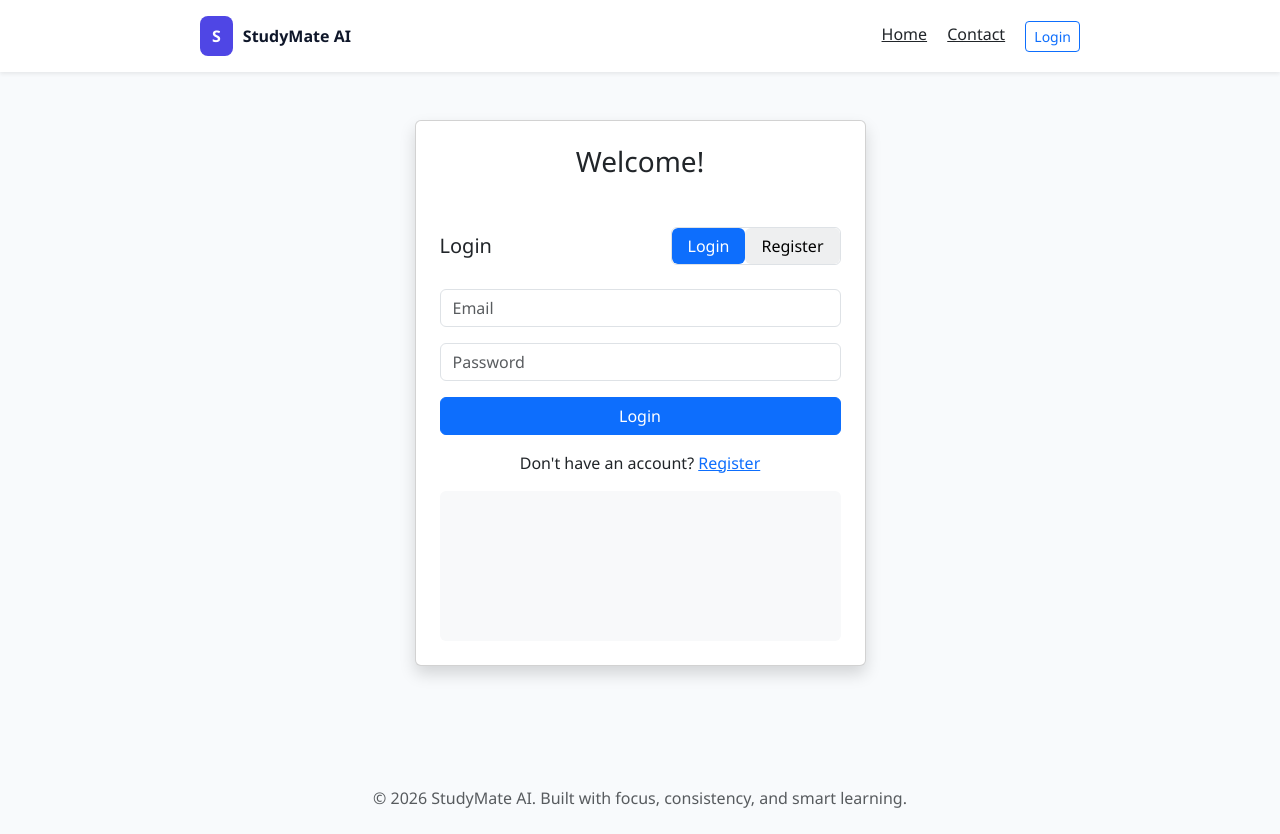
After one commit to MunawwarQamar/Study-Mate-Ai, a Django app: page /auth/ in a window 1280 px wide. The commit adds this page. Run offline with Django 5.2, Linux system fonts and the light colour scheme.

Commit message:
Upgrading the login/register page by adding a tab and JS to switch

```diff
--- a/study_mate_app/static/css/style.css
+++ b/study_mate_app/static/css/style.css
@@ -13,6 +13,30 @@ body {
     background-color: var(--bg);
     font-family: 'Segoe UI', sans-serif;
     color: var(--text);
+}
+
+.auth-page {
+    overflow-y: scroll;
+}
+
+.public-nav{
+    padding: 0px 200px;
+}
+
+.active-tab {
+    background-color: #0d6efd;
+    color: white;
+    border: none;
+}
+
+.inactive-tab {
+    background-color: #eeeff0;
+    color: #000;
+    border: none;
+}
+
+#login-form, #register-form {
+    transition: all 0.2s ease;
 }
 
 .app-shell {
--- a/study_mate_app/static/js/auth-toggle.js
+++ b/study_mate_app/static/js/auth-toggle.js
@@ -1,12 +1,32 @@
 var loginForm = document.getElementById('login-form');
 var registerForm = document.getElementById('register-form');
+
+var formTitle = document.getElementById('form-title');
+var loginTab = document.getElementById('login-tab');
+var registerTab = document.getElementById('register-tab');
 
 function showRegister() {
     loginForm.style.display = 'none';
     registerForm.style.display = 'block';
+
+    formTitle.innerText = "Register";
+
+    loginTab.classList.remove('active-tab');
+    loginTab.classList.add('inactive-tab');
+
+    registerTab.classList.remove('inactive-tab');
+    registerTab.classList.add('active-tab');
 }
 
 function showLogin() {
     registerForm.style.display = 'none';
     loginForm.style.display = 'block';
+
+    formTitle.innerText = "Login";
+
+    registerTab.classList.remove('active-tab');
+    registerTab.classList.add('inactive-tab');
+
+    loginTab.classList.remove('inactive-tab');
+    loginTab.classList.add('active-tab');
 }
--- a/study_mate_app/templates/auth.html
+++ b/study_mate_app/templates/auth.html
@@ -1,5 +1,5 @@
+{% extends 'base_public.html' %}
 {% load static %}
-{% extends 'base.html' %}
 
 {% block content %}
 <div class="container py-5">
@@ -9,7 +9,7 @@
             <div class="card shadow">
                 <div class="card-body p-4">
 
-                    <h3 class="text-center mb-4">
+                    <h3 class="text-center mb-5">
                         {% if messages %}
                         <span class="text-danger">Please fix the errors below</span>
                         {% else %}
@@ -27,16 +27,28 @@
                     </div>
                     {% endif %}
 
+                    <div class="d-flex justify-content-between align-items-center mb-4">
+                        <h5 class="mb-0" id="form-title">Login</h5>
+
+                        <div class="d-flex border rounded overflow-hidden">
+                            <button id="login-tab" class="btn active-tab px-3" onclick="showLogin()">
+                                Login
+                            </button>
+                            <button id="register-tab" class="btn inactive-tab px-3" onclick="showRegister()">
+                                Register
+                            </button>
+                        </div>
+                    </div>
                     <!-- Login Form -->
                     <div id="login-form">
-                        <h5 class="mb-3">Login</h5>
                         <form action="{% url 'login' %}" method="POST">
                             {% csrf_token %}
                             <div class="mb-3">
                                 <input type="email" name="email" class="form-control" placeholder="Email" required>
                             </div>
                             <div class="mb-3">
-                                <input type="password" name="password" class="form-control" placeholder="Password" required>
+                                <input type="password" name="password" class="form-control" placeholder="Password"
+                                    required>
                             </div>
                             <button type="submit" class="btn btn-primary w-100">Login</button>
                         </form>
@@ -44,30 +56,35 @@
                             Don't have an account?
                             <a href="#" onclick="showRegister(); return false;">Register</a>
                         </p>
+                        <div class="bg-light rounded mt-3" style="height: 150px;"></div>
                     </div>
 
                     <!-- Register Form -->
                     <div id="register-form" style="display:none;">
-                        <h5 class="mb-3">Register</h5>
                         <form action="{% url 'register' %}" method="POST">
                             {% csrf_token %}
                             <div class="mb-3">
-                                <input type="text" name="first_name" class="form-control" placeholder="First Name" required>
+                                <input type="text" name="first_name" class="form-control" placeholder="First Name"
+                                    required>
                             </div>
                             <div class="mb-3">
-                                <input type="text" name="last_name" class="form-control" placeholder="Last Name" required>
+                                <input type="text" name="last_name" class="form-control" placeholder="Last Name"
+                                    required>
                             </div>
                             <div class="mb-3">
                                 <input type="email" name="email" class="form-control" placeholder="Email" required>
                             </div>
                             <div class="mb-3">
-                                <input type="date" name="date_of_birth" class="form-control" placeholder="Date of Birth" required>
+                                <input type="date" name="date_of_birth" class="form-control" placeholder="Date of Birth"
+                                    required>
                             </div>
                             <div class="mb-3">
-                                <input type="password" name="password" class="form-control" placeholder="Password" required>
+                                <input type="password" name="password" class="form-control" placeholder="Password"
+                                    required>
                             </div>
                             <div class="mb-3">
-                                <input type="password" name="confirm_password" class="form-control" placeholder="Confirm Password" required>
+                                <input type="password" name="confirm_password" class="form-control"
+                                    placeholder="Confirm Password" required>
                             </div>
                             <button type="submit" class="btn btn-success w-100">Register</button>
                         </form>
--- /dev/null
+++ b/study_mate_app/templates/base_public.html
@@ -0,0 +1,48 @@
+{% load static %}
+<!DOCTYPE html>
+<html lang="en">
+
+<head>
+    <meta charset="UTF-8">
+    <meta name="viewport" content="width=device-width, initial-scale=1.0">
+    <title>{% block title %}StudyMate AI{% endblock %}</title>
+
+    <link rel="stylesheet" href="https://cdn.jsdelivr.net/npm/bootstrap@5.3.3/dist/css/bootstrap.min.css">
+    <link rel="stylesheet" href="https://cdn.jsdelivr.net/npm/bootstrap-icons@1.11.3/font/bootstrap-icons.min.css">
+    <link rel="stylesheet" href="{% static 'css/style.css' %}">
+</head>
+
+<body class="{% block body_class %}{% endblock %}">
+
+
+    <nav class="navbar navbar-expand-lg bg-white shadow-sm py-3">
+        <div class="container-fluid d-flex align-items-center public-nav">
+            <a href="/" class="brand">
+                <span class="brand-mark">S</span>
+                <span class="brand-text">StudyMate AI</span>
+            </a>
+
+            <div class="ms-auto">
+                <a href="/" class="me-3 text-dark">Home</a>
+                <a href="#" class="me-3 text-dark">Contact</a>
+                <a href="/auth/" class="btn btn-outline-primary btn-sm">Login</a>
+            </div>
+        </div>
+    </nav>
+
+
+    {% block content %}{% endblock %}
+
+
+    <footer class="text-center py-4 mt-5">
+        <p class="mb-0 text-muted">
+            © 2026 StudyMate AI. Built with focus, consistency, and smart learning.
+        </p>
+    </footer>
+
+    <script src="https://cdn.jsdelivr.net/npm/bootstrap@5.3.3/dist/js/bootstrap.bundle.min.js"></script>
+
+
+</body>
+
+</html>
--- a/study_mate_app/urls.py
+++ b/study_mate_app/urls.py
@@ -2,9 +2,6 @@ from django.urls import path
 from . import views
 
 urlpatterns = [
-    path('', views.test_page),
-]
-    path('', views.home),
     path('auth/', views.auth_page, name='auth'),
     path('login/', views.login, name='login'),
     path('register/', views.register, name='register'),
```
Lines whose indentation alone changed are shown as unchanged.
